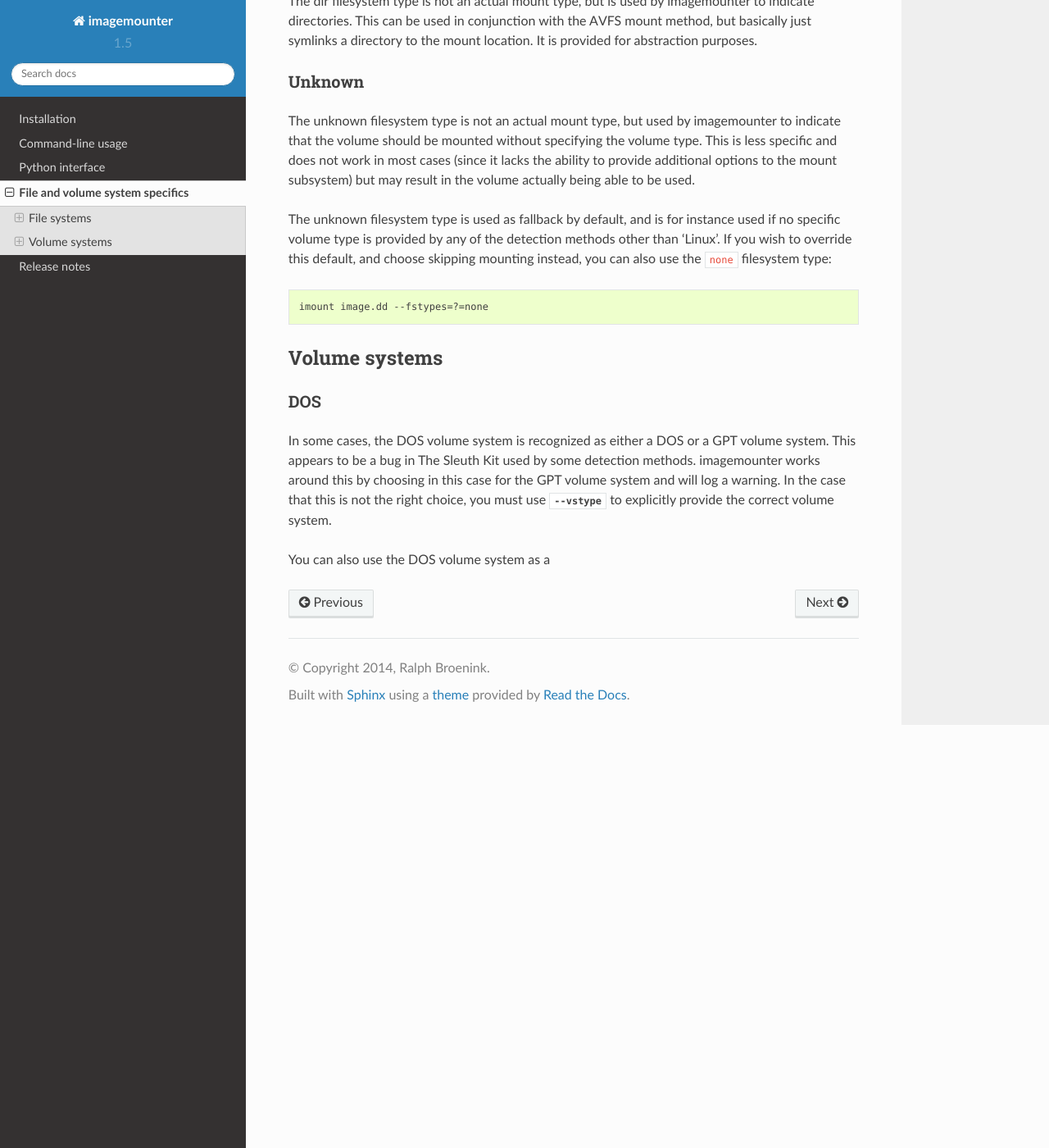
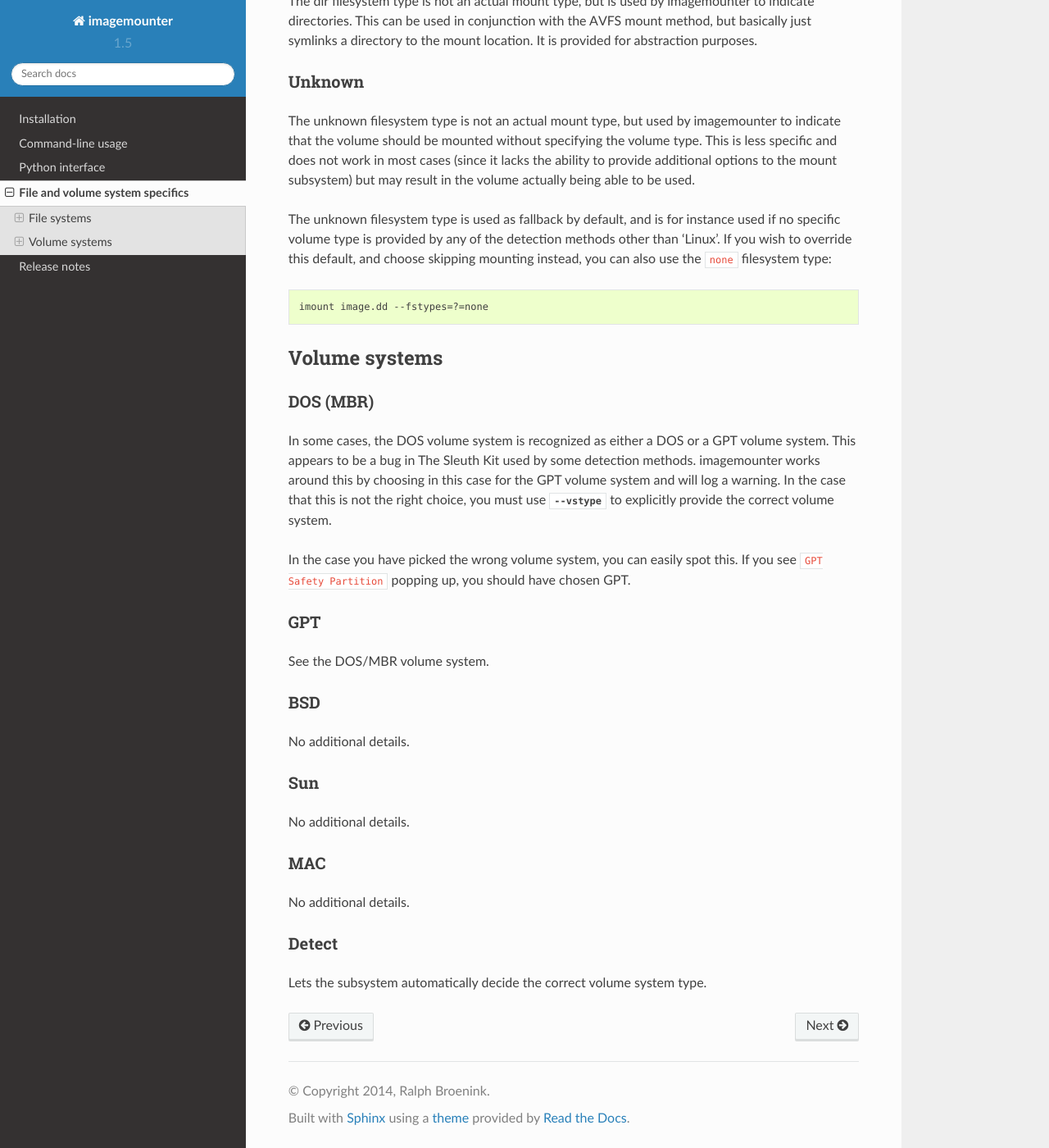
Before and after one commit to ralphje/imagemounter, a Sphinx documentation site: the page built from docs/specifics.rst, in a window 1280 px wide and 1400 px high, scrolled down 3968 px. Shown: the whole window at 82% size. Built offline with Sphinx 7.4.7 and the Read the Docs theme 2.0.0, drawn with Linux system fonts in a browser that asks for light colours.

Commit message:
More documentation

```diff
--- a/README.rst
+++ b/README.rst
@@ -6,7 +6,7 @@ imagemounter is a command-line utility and Python package to ease the mounting a
 and dd disk images (and other formats supported by supported tools). It supports mounting disk images using xmount (with
 optional RW cache), affuse, ewfmount and vmware-mount; detecting DOS, BSD, Sun, Mac and GPT volume systems; mounting
 FAT, Ext, XFS UFS, HFS+, LUKS and NTFS volumes, in addition to some less known filesystems; detecting (nested) LVM
-volume systems and mounting its subvolumes; and reconstructing MD-RAID arrays.
+volume systems and mounting its subvolumes; and reconstructing MD RAID arrays.
 
 In its default mode, imagemounter will try to start mounting the base image on a temporary mount point,
 detect the volume system and then mount each volume seperately. If it fails finding a volume system,
--- a/docs/commandline.rst
+++ b/docs/commandline.rst
@@ -182,7 +182,7 @@ Advanced toggles
 .. cmdoption:: --raid
                --no-raid
 
-   By default, a detection is ran to detect whether the volume is part of a (former) RAID array. You can disable the RAID check with :option:`--no-raid`. If you provide both :option:`--raid` and :option:`--no-raid`, :option:`raid` wins.
+   By default, a detection is ran to detect whether the volume is part of a (former) MD RAID array. You can disable the RAID check with :option:`--no-raid`. If you provide both :option:`--raid` and :option:`--no-raid`, :option:`raid` wins.
 
 .. cmdoption:: --single
                --no-single
--- a/docs/index.rst
+++ b/docs/index.rst
@@ -18,6 +18,10 @@ it will try to mount the entire image as a whole if it succeeds in detecting wha
 .. note::
    Not all combinations of file and volume systems have been tested. If you encounter an issue, please try to change
    some of your arguments first, before creating a new GitHub issue.
+
+.. warning::
+   Mounting disks and volumes from unknown sources may pose an important security risk (especially since you probably
+   need to run imagemounter as root).
 
 Contents
 --------
--- a/docs/installation.rst
+++ b/docs/installation.rst
@@ -42,7 +42,7 @@ following tools:
 
   * :command:`lvm` et al, all part of *lvm2* package
 
-* RAID arrays
+* MD RAID arrays
 
   * :command:`mdadm`
 
--- a/docs/specifics.rst
+++ b/docs/specifics.rst
@@ -135,8 +135,28 @@ The unknown filesystem type is used as fallback by default, and is for instance
 Volume systems
 ==============
 
-DOS
----
+DOS (MBR)
+---------
 In some cases, the DOS volume system is recognized as either a DOS or a GPT volume system. This appears to be a bug in The Sleuth Kit used by some detection methods. imagemounter works around this by choosing in this case for the GPT volume system and will log a warning. In the case that this is not the right choice, you must use :option:`--vstype` to explicitly provide the correct volume system.
 
-You can also use the DOS volume system as a
+In the case you have picked the wrong volume system, you can easily spot this. If you see ``GPT Safety Partition`` popping up, you should have chosen GPT.
+
+GPT
+---
+See the DOS/MBR volume system.
+
+BSD
+---
+No additional details.
+
+Sun
+---
+No additional details.
+
+MAC
+---
+No additional details.
+
+Detect
+------
+Lets the subsystem automatically decide the correct volume system type.
--- a/imagemounter/__init__.py
+++ b/imagemounter/__init__.py
@@ -5,7 +5,7 @@
 __version__ = '2.0.4'
 
 BLOCK_SIZE = 512
-VOLUME_SYSTEM_TYPES = ('detect', 'dos', 'bsd', 'sun', 'mac', 'gpt', 'dbfiller')
+VOLUME_SYSTEM_TYPES = ('detect', 'dos', 'bsd', 'sun', 'mac', 'gpt')
 FILE_SYSTEM_TYPES = ('ext', 'ufs', 'ntfs', 'hfs', 'hfs+', 'xfs', 'iso', 'udf', 'fat',
                      'vmfs', 'squashfs', 'jffs2', 'cramfs', 'minix',
                      'luks', 'bde', 'lvm',
```
Also changed, not shown: other parts of docs/index.rst (+1 -1 lines), docs/python.rst (+4 -3 lines).
